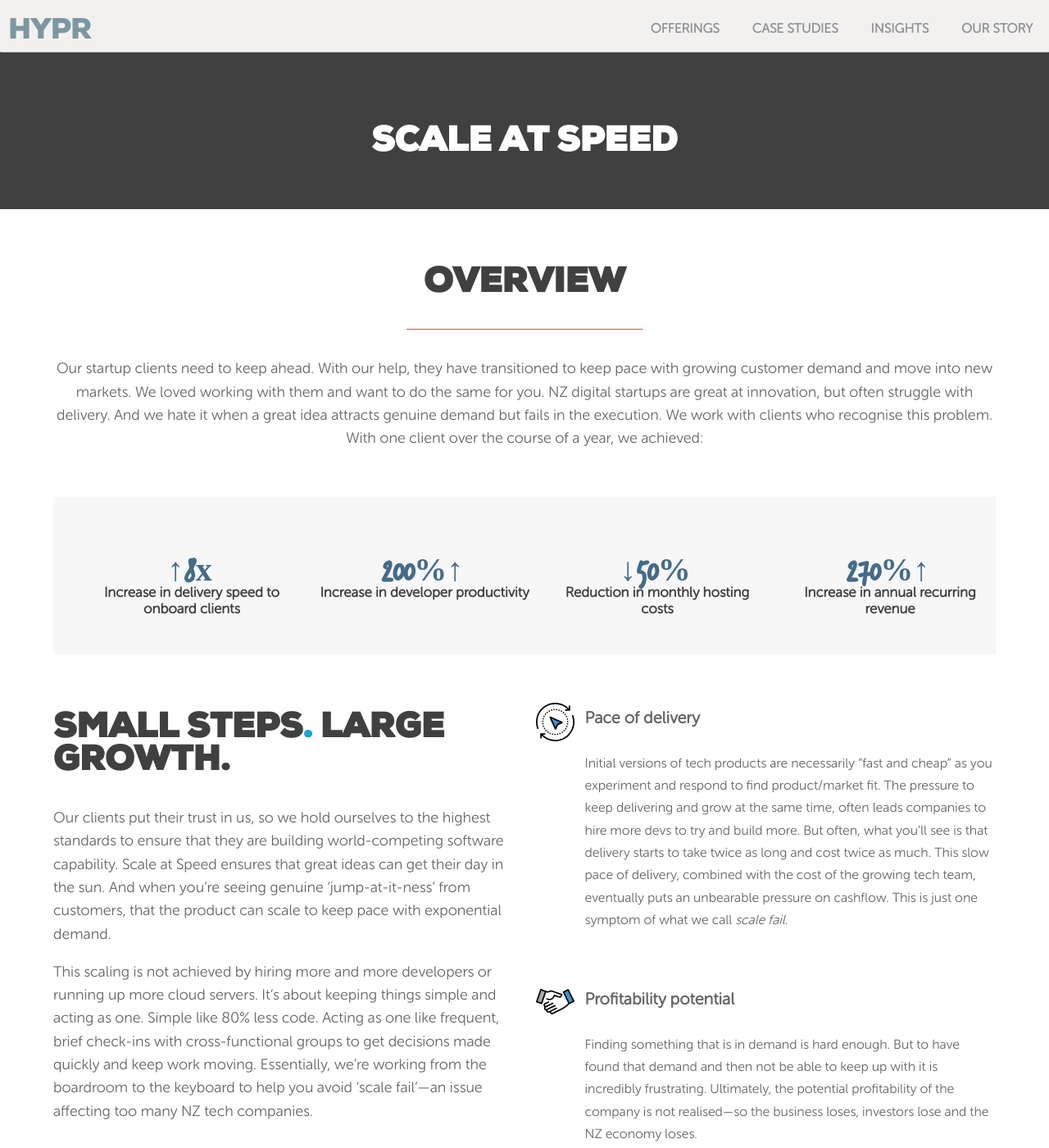
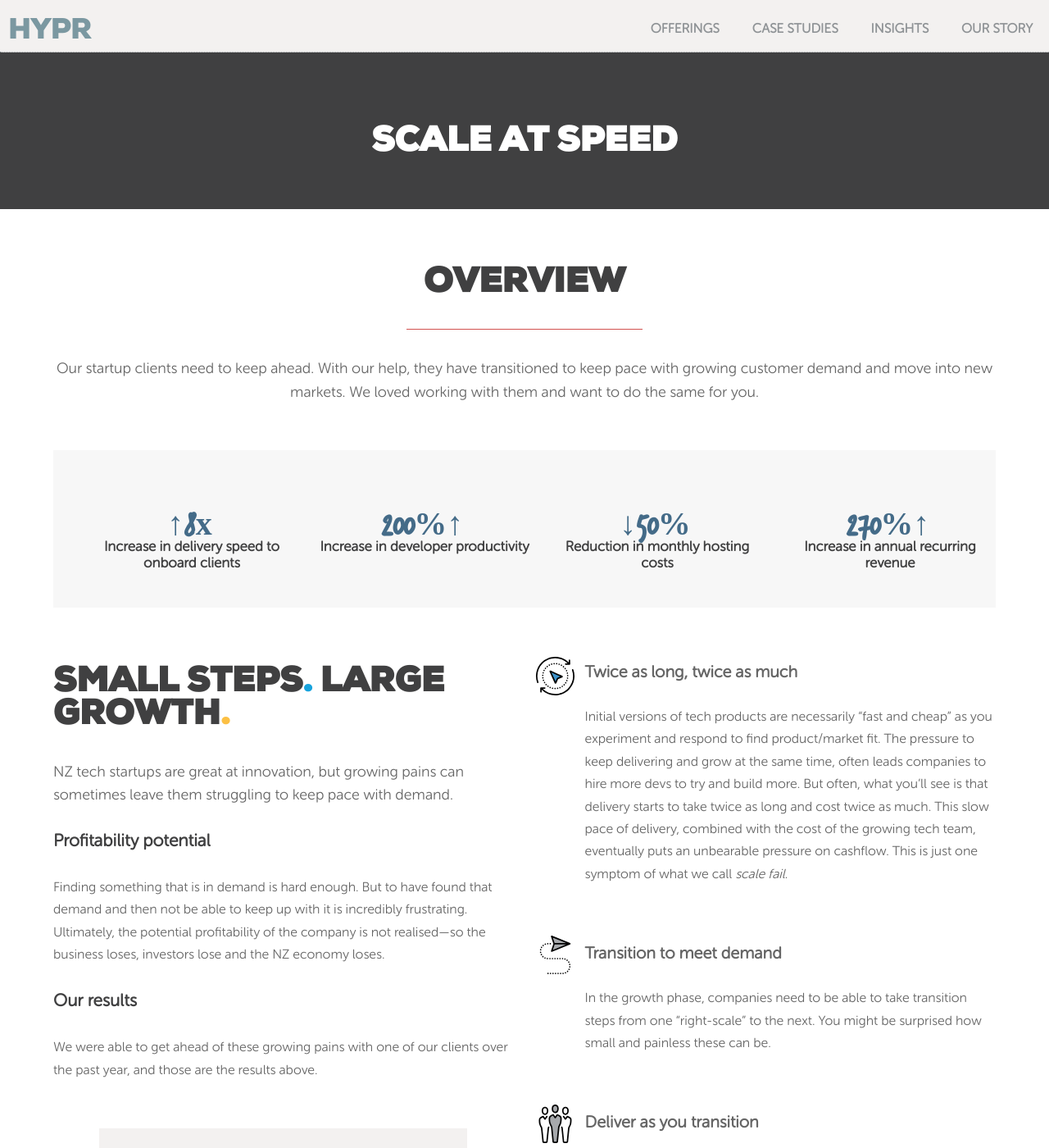
Before and after one commit to hyprnz/hyprnz.github.io, a Jekyll site: the page built from scale-at-speed.md, in a window 1280 px wide and 1400 px high. Shown: the whole window at 82% size. Built offline with Jekyll 4.4.1, drawn with Linux system fonts in a browser that asks for light colours; some of the changed text lies outside the part shown.

Commit message:
Updates from one-pager

```diff
--- a/_layouts/scale-at-speed.html
+++ b/_layouts/scale-at-speed.html
@@ -25,11 +25,8 @@
         <p class="intro">Our startup clients <span class="highlight highlight-yellow">need to keep ahead.</span> With
             our help, they have
             <span class="highlight highlight-grey">transitioned to keep pace with growing customer demand</span>
-            and move into new markets. We loved working with them and want to do the same for you. NZ digital startups
-            are great at innovation, but often struggle with delivery. And we hate it when a
-            great idea attracts genuine demand but fails in the execution. We work with clients who recognise this
-            problem. With one client over the course of a year, we
-            achieved:</p>
+            and move into new markets. We loved working with them and want to do the same for you.
+        </p>
     </div>
     <div class="content-section grey">
         <ul>
@@ -57,21 +54,32 @@
 <section class="wrap half-accordion admissions-process">
     <div class="content-section">
         <div class="half">
-            <h2>Small steps<span class="blue-text">.</span> Large Growth<span class="blue-yellow">.</span></h2>
-            <p class="intro">Our clients put their trust in us, so we hold ourselves to the highest standards to ensure
-                that they are building world-competing software capability. Scale
-                at Speed ensures that great ideas can get their day in the sun. And when you’re <span
-                        class="highlight highlight-blue">seeing genuine
-                    ‘jump-at-it-ness’ from customers</span>, that the product can scale to keep pace with exponential
-                demand.</p>
+            <h2>Small steps<span class="blue-text">.</span> Large Growth<span class="yellow-text">.</span></h2>
+            <p class="intro">NZ tech startups are great at innovation, but growing pains can sometimes leave them
+                struggling to keep pace
+                with demand.</p>
+            <h4 class="question prep">Profitability potential</h4>
+            <p>Finding something that is in demand is hard enough.
+                But to have found that demand and then not be able to keep up with it is incredibly
+                frustrating. Ultimately, the potential profitability of the company is not realised—so the
+                business loses, investors lose and the NZ economy loses.</p>
+            <h4 class="question prep">Our results</h4>
+            <p>We were able to get ahead of these growing pains with one of our clients over the past
+                year, and those are
+                the results above.</p>
 
-            <p class="intro"> This scaling is not achieved by hiring more and more developers or running up more cloud
-                servers. It’s
-                about keeping things simple and acting as one. Simple like 80% less code. Acting as one like frequent,
-                brief check-ins with cross-functional groups to get decisions made quickly and keep work moving.
-                Essentially, we’re working from the boardroom to the keyboard to <span class="highlight highlight-grey">help you avoid ‘scale fail’</span>—an
-                issue
-                affecting too many NZ tech companies.</p>
+            <div class="testimonial-container">
+                <div class="testimonial-text">
+                    <div class="texts">
+                        <blockquote>
+                            Compared with this time last year, we are exponentially better because you showed us that
+                            simple works and scales!
+                            <cite>Founder</cite>
+                        </blockquote>
+                    </div>
+                </div>
+            </div>
+
         </div>
         <div class="half accordion">
             <ul>
@@ -80,9 +88,10 @@
                         <img src="./images/compass.svg">
                     </div>
                     <div class="adm-content">
-                        <h4 class="question prep">Pace of delivery</h4>
+                        <h4 class="question prep">Twice as long, twice as much</h4>
                         <p class="details" style="display: block;">Initial versions of tech products are necessarily
-                            &ldquo;fast and cheap&rdquo; as you experiment and respond to find product/market fit. The pressure to
+                            &ldquo;fast and cheap&rdquo; as you experiment and respond to find product/market fit. The
+                            pressure to
                             keep delivering and grow at the same time, often leads companies to hire more devs to try
                             and build more. But often, what you’ll see is that delivery starts to take twice as long and
                             cost twice as much. This slow pace of delivery, combined with the cost of the growing tech
@@ -92,19 +101,7 @@
                 </li>
                 <li class="">
                     <div class="adm-image">
-                        <img alt="coding bootcamp prep course" src="./images/handshake.svg">
-                    </div>
-                    <div class="adm-content">
-                        <h4 class="question prep">Profitability potential</h4>
-                        <p class="details" style="display: block;">Finding something that is in demand is hard enough.
-                            But to have found that demand and then not be able to keep up with it is incredibly
-                            frustrating. Ultimately, the potential profitability of the company is not realised—so the
-                            business loses, investors lose and the NZ economy loses.</p>
-                    </div>
-                </li>
-                <li class="">
-                    <div class="adm-image">
-                        <img alt="coding bootcamp prep course" src="./images/money.svg">
+                        <img alt="coding bootcamp prep course" src="./images/route.svg">
                     </div>
                     <div class="adm-content">
                         <h4 class="question prep">Transition to meet demand</h4>
@@ -118,7 +115,7 @@
                         <img alt="coding bootcamp prep course" src="./images/people.svg">
                     </div>
                     <div class="adm-content">
-                        <h4 class="question prep">Technical execution partner</h4>
+                        <h4 class="question prep">Deliver as you transition</h4>
                         <p class="details" style="display: block;">Our approach to scaling focuses on four areas—making
                             simpler technology that works harder (think 80% less code), acting as one, enabling you to
                             continue delivering to customers as you make these transitions and building the capability
```
